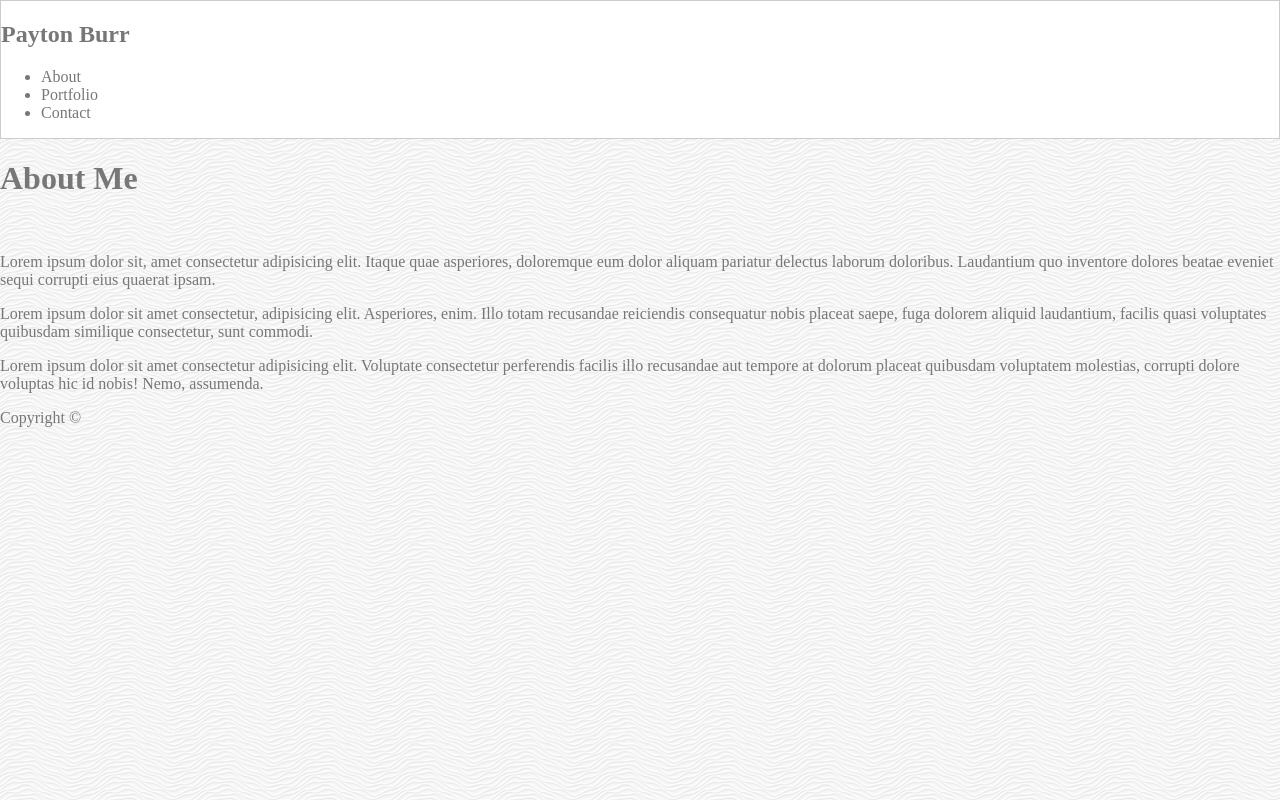
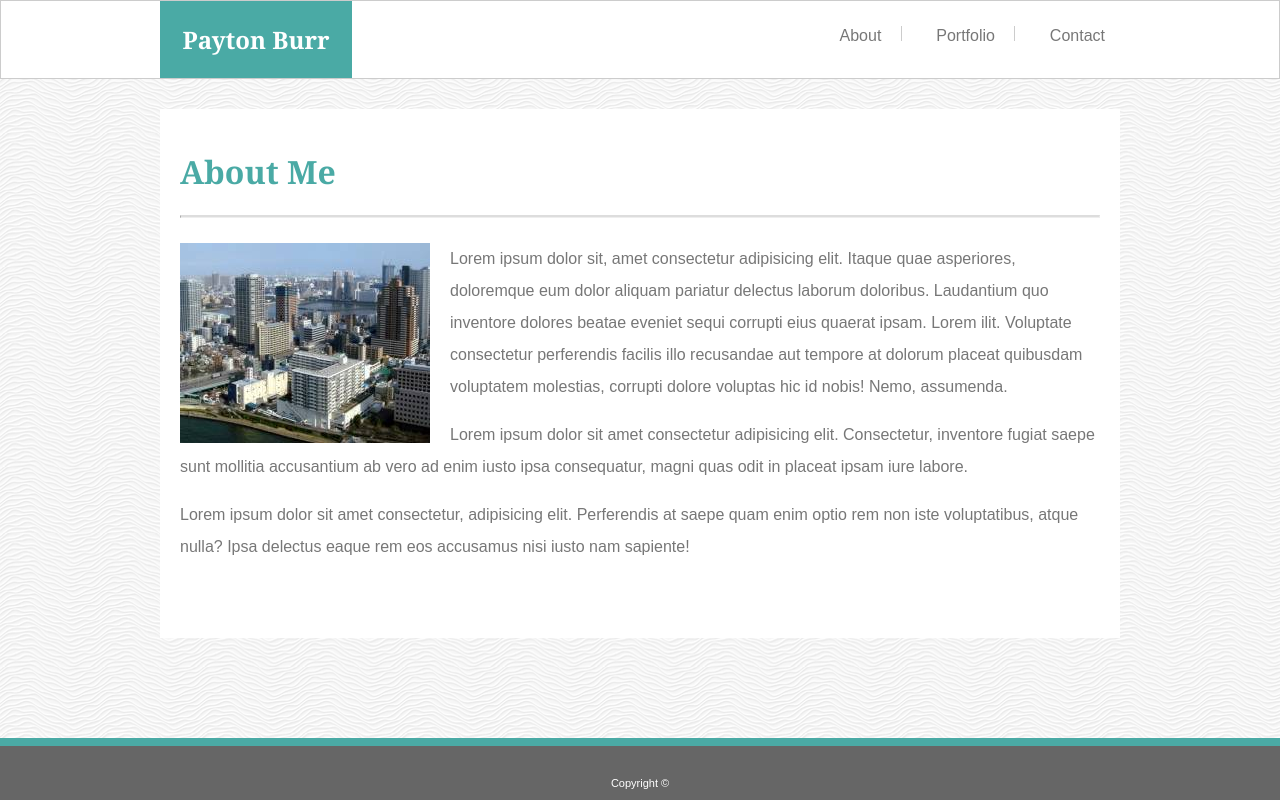
Before and after one commit to payton-burr/Basic-Portfolio, a plain HTML site: page index.html in a window 1280 px wide. Drawn offline with Linux system fonts and the light colour scheme.

Commit message:
added CSS styling to index.html

```diff
--- a/assets/css/style.css
+++ b/assets/css/style.css
@@ -1,13 +1,100 @@
 * {
     box-sizing: border-box;
 }
+
+html, body {
+    height: 100%;
+}
+
 body {
     background-image: url(../images/white-waves.png);
+    display: flex;
+    flex-direction: column;
     margin: 0;
     padding: 0;
-    color: #777777
+    color: #777777;
+    font-family: 'Arial', 'Helvetica Neue', Helvetica, sans-serif;
 }
 nav {
     background-color: #fff;
     border: 1px solid #cccccc;
+    width: 100%;
 }
+
+nav ul {
+    width: auto;
+    float: right;
+}
+
+nav ul li {
+    display: inline-block;
+    padding: 9px 15px;
+    list-style-type: none;
+}
+
+a {
+    text-decoration: none;
+    color: #777777;
+}
+
+span {
+    display: inline-block;
+    height: 15px;
+    border-left: 1px solid #ccc;
+    margin-left: 15px;
+   }
+
+.container {
+    flex: 1 0 auto;
+    width: 960px;
+    margin: 0 auto;
+    background-color: #fff;
+    padding: 20px;
+    margin-top: 30px;
+    margin-bottom: 100px;
+}
+
+.nav-container {
+    position: relative;
+    width: 960px;
+    margin: 0 auto;
+}
+
+.name {
+    background-color: #4aaaa5;
+    font-family: 'Georgia', Times, Times New Roman, serif;
+    color: #fff;
+    width: 20%;
+    padding: 2px;
+    text-align: center;
+    float: left;
+}
+
+header {
+    color: #4aaaa5;
+    font-family: 'Georgia', Times, Times New Roman, serif;
+}
+
+hr {
+    border-top: 2px solid #dddddd;
+    margin-bottom: 25px;
+}
+
+main {
+    line-height: 2.0;
+}
+
+main img {
+    float: left;
+    margin-right: 20px;
+}
+
+footer {
+    border-top: 8px solid #4aaaa5;
+    flex-shrink: 0;
+    text-align: center;
+    background-color: #666666;
+    color: #fff;
+    font-size: 11px;
+    padding-top: 20px;
+}
--- a/index.html
+++ b/index.html
@@ -7,27 +7,33 @@
 
     <body>
 
-    <div class="container">
         <nav>
+            <div class="nav-container">
                 <div class="name">
                     <h1>Payton Burr</h1>
                 </div>
                 <ul>
-                <li><a href=""></a>About</li>
-                <li><a href=""></a>Portfolio</li>
-                <li><a href=""></a>Contact</li>
+                    <li><a href="">About <span class="divider"></span></a></li>
+                    <li><a href="#">Portfolio <span class="divider"></span></a></li>
+                    <li><a href="#">Contact</a></li>
                 </ul>
+            </div>
         </nav>
+
+    <div class="container">
 
         <header>
             <h1>About Me</h1>
+            <hr>
         </header>
 
         <main>
-            <img src="" alt="">
-            <p>Lorem ipsum dolor sit, amet consectetur adipisicing elit. Itaque quae asperiores, doloremque eum dolor aliquam pariatur delectus laborum doloribus. Laudantium quo inventore dolores beatae eveniet sequi corrupti eius quaerat ipsam.</p>
-            <p>Lorem ipsum dolor sit amet consectetur, adipisicing elit. Asperiores, enim. Illo totam recusandae reiciendis consequatur nobis placeat saepe, fuga dolorem aliquid laudantium, facilis quasi voluptates quibusdam similique consectetur, sunt commodi.</p>
-            <p>Lorem ipsum dolor sit amet consectetur adipisicing elit. Voluptate consectetur perferendis facilis illo recusandae aut tempore at dolorum placeat quibusdam voluptatem molestias, corrupti dolore voluptas hic id nobis! Nemo, assumenda.</p>
+            <img src="assets/images/profile.jpg" alt="Picture of a city">
+            <p>Lorem ipsum dolor sit, amet consectetur adipisicing elit. Itaque quae asperiores, doloremque eum dolor aliquam pariatur delectus laborum doloribus. Laudantium quo inventore dolores beatae eveniet sequi corrupti eius quaerat ipsam.
+            Lorem ilit. Voluptate consectetur perferendis facilis illo recusandae aut tempore at dolorum placeat quibusdam voluptatem molestias, corrupti dolore voluptas hic id nobis! Nemo, assumenda.</p>
+
+            <p>Lorem ipsum dolor sit amet consectetur adipisicing elit. Consectetur, inventore fugiat saepe sunt mollitia accusantium ab vero ad enim iusto ipsa consequatur, magni quas odit in placeat ipsam iure labore.</p>
+            <p>Lorem ipsum dolor sit amet consectetur, adipisicing elit. Perferendis at saepe quam enim optio rem non iste voluptatibus, atque nulla? Ipsa delectus eaque rem eos accusamus nisi iusto nam sapiente!</p>
         </main>
     </div>
 
```
Also changed, not shown: assets/images/profile.jpg (added), 1 other file. Lines whose indentation alone changed are shown as unchanged.
